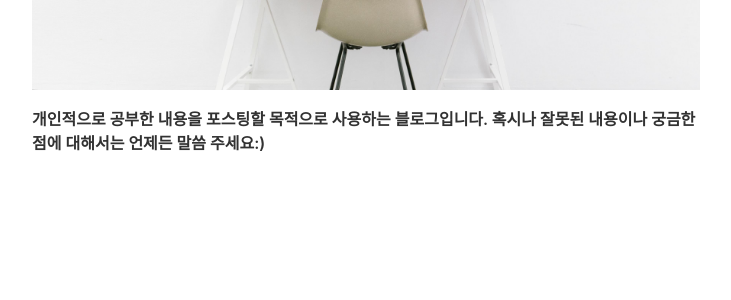
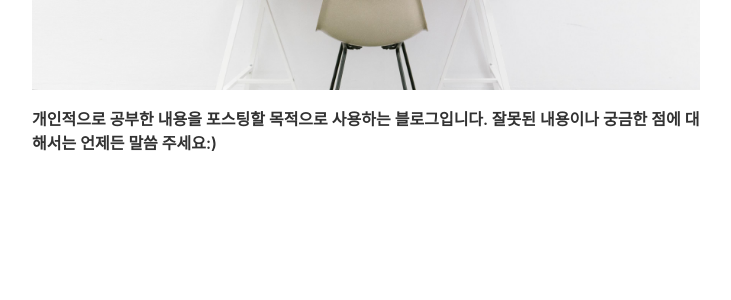
Before and after one commit to inha-informatics/geongswon.github.io, a Jekyll site: the page built from _pages/about.md, in a window 1280 px wide. Shown: the part 502-802 px from the top of the page, without its empty margins (274-1005 px from the left). Built offline with Jekyll 4.4.1, drawn with Linux system fonts in a browser that asks for light colours.

Commit message:
Update about.md

```diff
--- a/_pages/about.md
+++ b/_pages/about.md
@@ -4,4 +4,4 @@ title: About
 image: '/images/pages/about.jpeg'
 ---
 
-###### 개인적으로 공부한 내용을 포스팅할 목적으로 사용하는 블로그입니다. 혹시나 잘못된 내용이나 궁금한 점에 대해서는 언제든 말씀 주세요:)
+###### 개인적으로 공부한 내용을 포스팅할 목적으로 사용하는 블로그입니다. 잘못된 내용이나 궁금한 점에 대해서는 언제든 말씀 주세요:)
```
